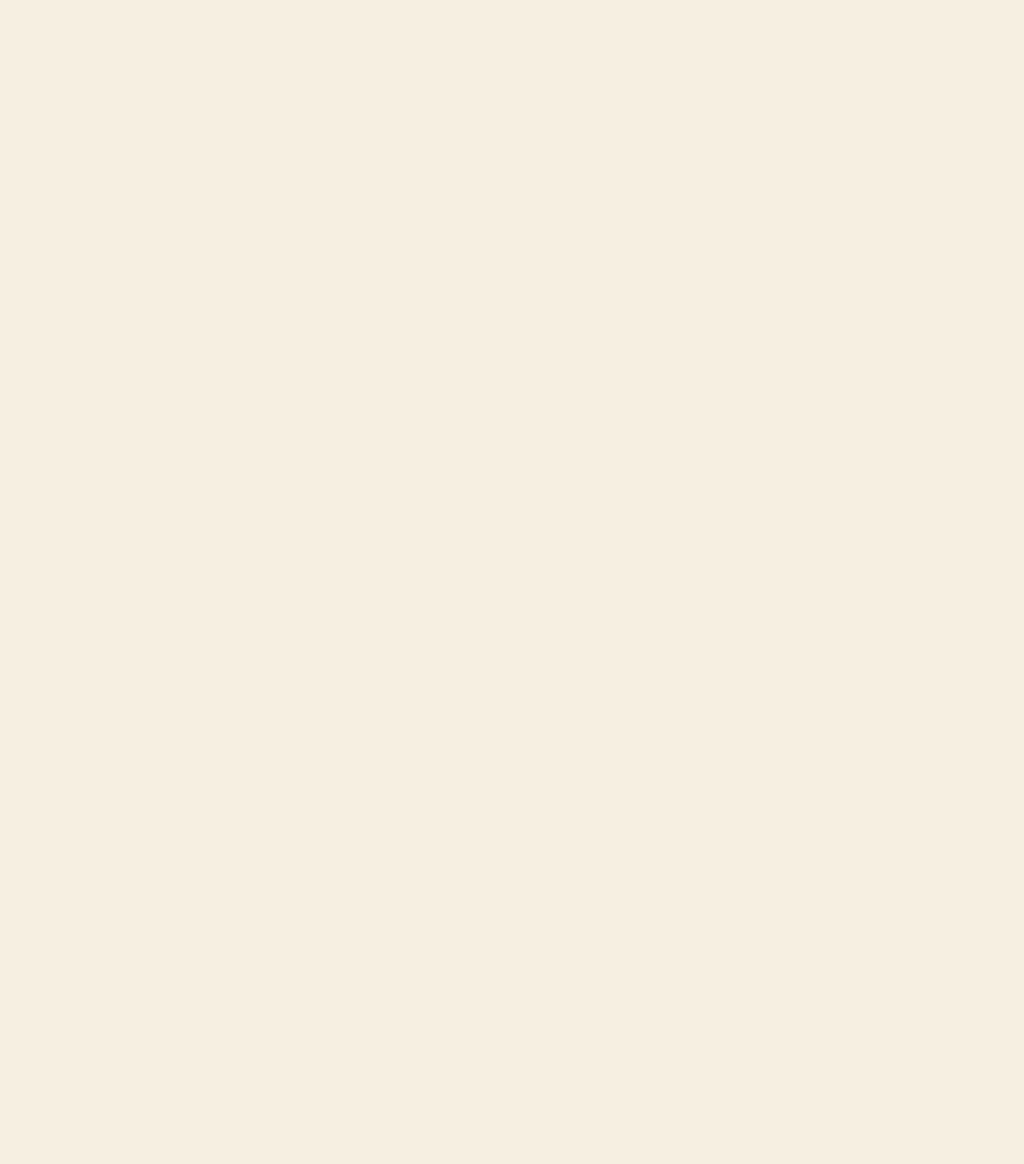
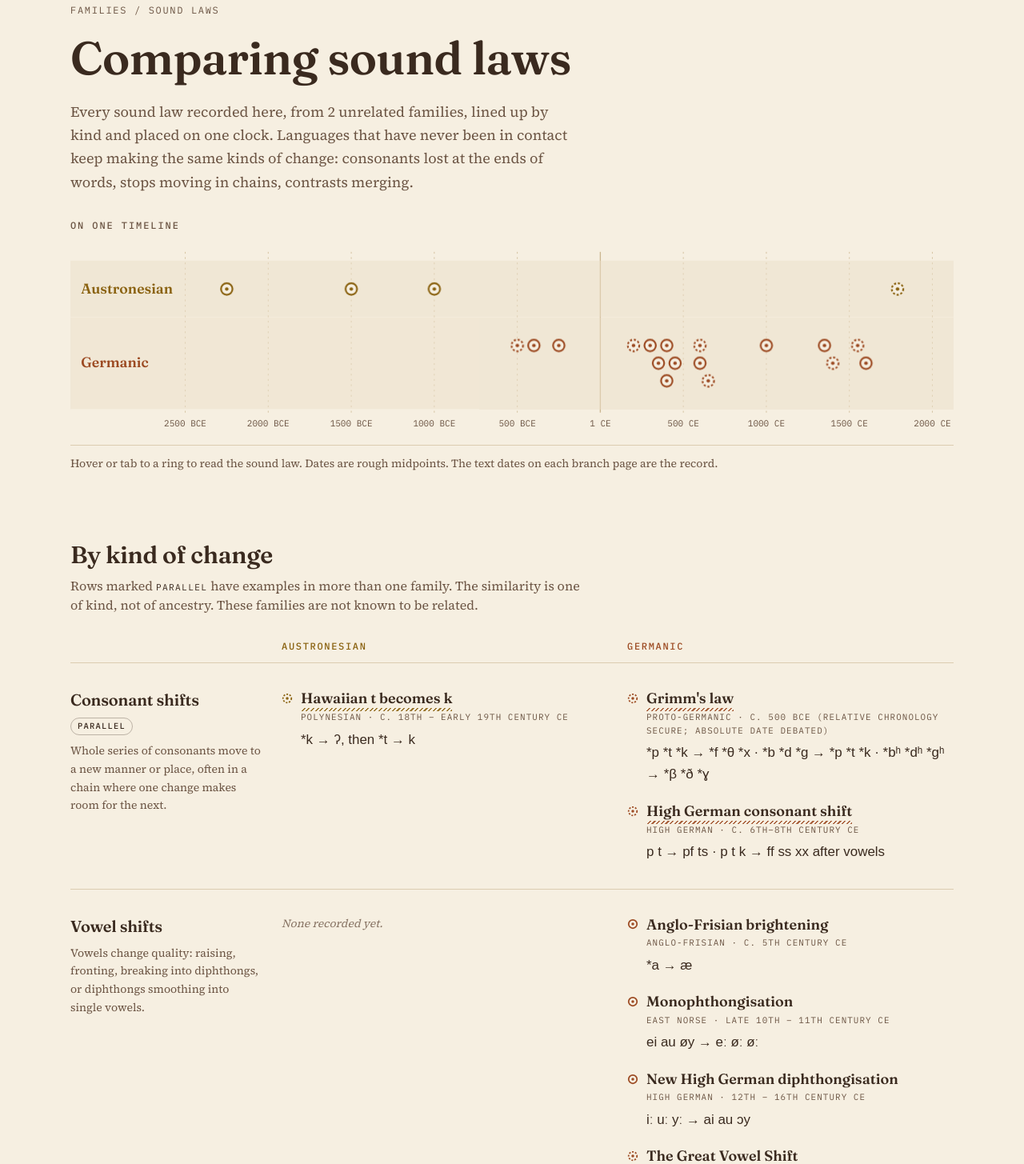
Before and after one commit to andifathulms/language-lineage, a Next.js app: page /sound-laws in a window 1280 px wide. Before the commit this address had no page. Shown: the part 120-1575 px from the top of the page at 80% size. Before the commit the page ends 800 px from the top, so only its background shows below. Built offline with nearby package versions, Linux system fonts and the light colour scheme; a web font is replaced by a local one.

Commit message:
feat: add comparative sound-law page
/sound-laws/ puts every family's sound laws on one timeline and in a
matrix by kind of change, flagging rows with parallels across families.

Co-Authored-By: Claude Opus 5.5 (1M context) <noreply@anthropic.com>

```diff
--- /dev/null
+++ b/src/app/sound-laws/page.tsx
@@ -0,0 +1,164 @@
+import type { Metadata } from "next";
+import Link from "next/link";
+import { accentClass, FamilyAccentStyles } from "@/components/FamilyAccent";
+import { PROCESSES } from "@/components/labels";
+import { SoundLawTimeline, type TimelineLane } from "@/components/SoundLawTimeline";
+import { getFamilies, getSoundLaws, type SoundLawEntry } from "@/lib/content";
+
+export const metadata: Metadata = {
+  title: "Comparing sound laws",
+  description: "Sound changes from every family covered, lined up by kind and placed on one timeline.",
+};
+
+const lawHref = (e: SoundLawEntry) => `/${e.family.slug}/${e.branch.id}/#${e.tp.id}`;
+
+function LawItem({ e }: { e: SoundLawEntry }) {
+  return (
+    <li className={`${accentClass(e.family)} relative pl-6`}>
+      <svg viewBox="0 0 16 16" aria-hidden="true" className="absolute left-0 top-[0.3rem] h-3.5 w-3.5">
+        <circle
+          cx="8"
+          cy="8"
+          r="6"
+          className="fill-cream stroke-accent"
+          strokeWidth={2}
+          strokeDasharray={e.tp.contested ? "2.4 2" : undefined}
+        />
+        <circle cx="8" cy="8" r="2" className="fill-accent" />
+      </svg>
+      <Link href={lawHref(e)} className="font-display text-lg font-semibold leading-snug no-underline hover:text-accent">
+        <span className={e.tp.contested ? "contested-mark" : ""}>{e.tp.title}</span>
+      </Link>
+      <p className="mt-0.5 font-label text-[0.68rem] uppercase tracking-[0.1em] text-bark-soft">
+        {e.branch.name} · {e.tp.date}
+      </p>
+      <p className="ipa mt-1.5 leading-relaxed text-bark">{e.tp.notation}</p>
+    </li>
+  );
+}
+
+export default function SoundLawsPage() {
+  const families = getFamilies();
+  const laws = getSoundLaws();
+
+  const lanes: TimelineLane[] = families.map((f) => ({
+    slug: f.slug,
+    name: f.name,
+    accentClass: accentClass(f),
+    laws: laws
+      .filter((e) => e.family.slug === f.slug)
+      .map((e) => ({
+        id: e.tp.id,
+        title: e.tp.title,
+        year: e.tp.sort_year ?? 0,
+        date: e.tp.date,
+        notation: e.tp.notation ?? "",
+        contested: e.tp.contested,
+        branchName: e.branch.name,
+        href: lawHref(e),
+      })),
+  }));
+
+  const rows = PROCESSES.map((p) => {
+    const cells = families.map((f) => laws.filter((e) => e.tp.process === p.id && e.family.slug === f.slug));
+    return { ...p, cells, shared: cells.filter((c) => c.length).length > 1 };
+  }).filter((r) => r.cells.some((c) => c.length));
+
+  return (
+    <div className="mx-auto max-w-6xl px-4 sm:px-6">
+      <FamilyAccentStyles families={families} />
+      <header className="pb-8 pt-12 sm:pt-16">
+        <nav aria-label="Breadcrumb" className="font-label text-xs uppercase tracking-[0.14em] text-bark-soft">
+          <Link href="/" className="no-underline hover:text-accent">
+            Families
+          </Link>
+          <span aria-hidden="true"> / </span>
+          <span>Sound laws</span>
+        </nav>
+        <h1 className="mt-4 text-[clamp(2.2rem,5vw,3.6rem)] font-semibold leading-tight">Comparing sound laws</h1>
+        <p className="mt-4 max-w-reading text-lg leading-relaxed text-bark-soft">
+          Every sound law recorded here, from {families.length} unrelated families, lined up by kind and placed on one
+          clock. Languages that have never been in contact keep making the same kinds of change: consonants lost at the
+          ends of words, stops moving in chains, contrasts merging.
+        </p>
+      </header>
+
+      <section aria-labelledby="timeline-heading">
+        <h2 id="timeline-heading" className="font-label text-xs font-medium uppercase tracking-[0.16em] text-bark-soft">
+          On one timeline
+        </h2>
+        <div className="mt-4">
+          <SoundLawTimeline lanes={lanes} />
+        </div>
+      </section>
+
+      <section aria-labelledby="matrix-heading" className="mt-16">
+        <h2 id="matrix-heading" className="text-3xl font-semibold">
+          By kind of change
+        </h2>
+        <p className="mt-2 max-w-reading text-bark-soft">
+          Rows marked <span className="font-label text-[0.7rem] uppercase tracking-[0.12em] text-bark">parallel</span>{" "}
+          have examples in more than one family. The similarity is one of kind, not of ancestry. These families are not
+          known to be related.
+        </p>
+
+        <div
+          className="mt-8 hidden gap-6 border-b border-ring/60 pb-3 md:grid"
+          style={{ gridTemplateColumns: `15rem repeat(${families.length}, minmax(0, 1fr))` }}
+        >
+          <span />
+          {families.map((f) => (
+            <span
+              key={f.slug}
+              className={`${accentClass(f)} font-label text-xs font-medium uppercase tracking-[0.14em] text-accent`}
+            >
+              {f.name}
+            </span>
+          ))}
+        </div>
+
+        <div className="divide-y divide-ring/60">
+          {rows.map((r) => (
+            <section
+              key={r.id}
+              id={r.id}
+              aria-labelledby={`${r.id}-heading`}
+              className="grid scroll-mt-24 gap-6 py-8 md:grid-cols-[15rem_repeat(var(--cols),minmax(0,1fr))]"
+              style={{ ["--cols" as string]: families.length }}
+            >
+              <div>
+                <h3 id={`${r.id}-heading`} className="text-xl font-semibold">
+                  {r.label}
+                </h3>
+                {r.shared && (
+                  <span className="mt-2 inline-block rounded-full border border-bark/30 px-2 py-0.5 font-label text-[0.65rem] font-medium uppercase tracking-[0.12em]">
+                    Parallel
+                  </span>
+                )}
+                <p className="mt-2 text-sm leading-relaxed text-bark-soft">{r.blurb}</p>
+              </div>
+              {r.cells.map((cell, i) => (
+                <div key={families[i].slug}>
+                  <p
+                    className={`${accentClass(families[i])} mb-3 font-label text-[0.7rem] font-medium uppercase tracking-[0.14em] text-accent md:hidden`}
+                  >
+                    {families[i].name}
+                  </p>
+                  {cell.length ? (
+                    <ul className="space-y-5">
+                      {cell.map((e) => (
+                        <LawItem key={e.tp.id} e={e} />
+                      ))}
+                    </ul>
+                  ) : (
+                    <p className="text-sm italic text-bark-soft/80">None recorded yet.</p>
+                  )}
+                </div>
+              ))}
+            </section>
+          ))}
+        </div>
+      </section>
+    </div>
+  );
+}
```
